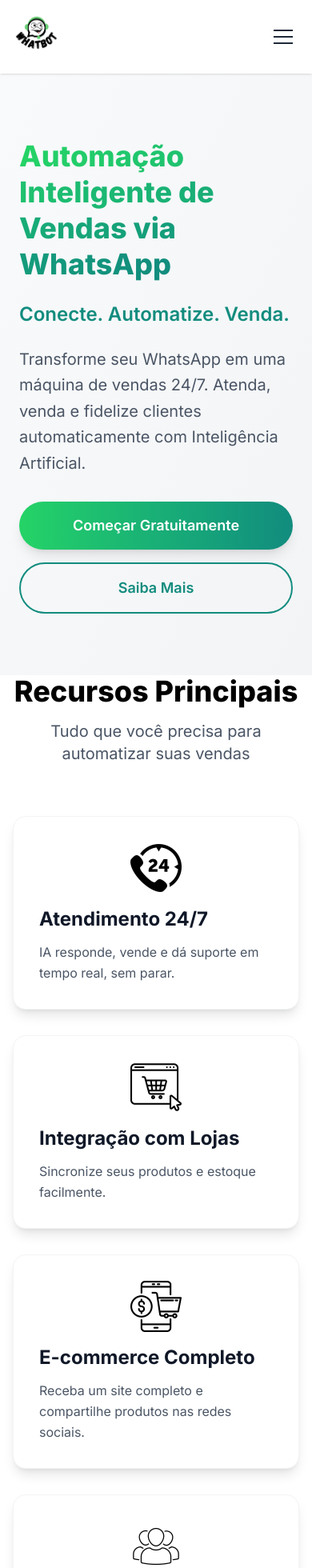
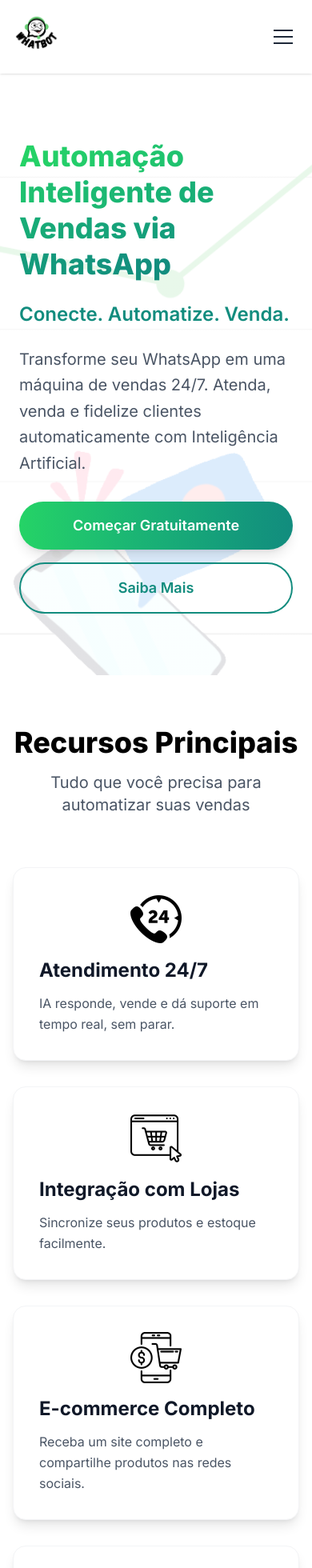
Before and after one commit to Whatbot-IA/frontend_repo, a React (Vite) app: page / in a window 390 px wide. Shown: the top 1960 px of the page at 80% size. Built offline with nearby package versions, Linux system fonts and the light colour scheme.

Commit message:
correcao de sintaxe

```diff
--- a/src/App.jsx
+++ b/src/App.jsx
@@ -144,7 +144,11 @@ function App() {
       </header>
 
       {/* Hero Section */}
-      <section id="hero" className="min-h-screen flex items-center px-4 sm:px-6 lg:px-8 bg-gradient-to-br from-gray-50 to-gray-100 pt-24 lg:pt-0">
+      <section
+        id="hero"
+        className="min-h-screen flex items-center px-4 sm:px-6 lg:px-8 pt-24 lg:pt-0 bg-cover bg-center bg-no-repeat"
+        style={{ backgroundImage: "linear-gradient(rgba(255,255,255,0.85), rgba(255,255,255,0.85)), url('/fundo.png')" }}
+      >
         <div className="max-w-[1400px] mx-auto px-2 w-full">
           <div className="grid lg:grid-cols-2 gap-8 items-center">
             <div className="animate-fade-in-left pl-0 lg:pl-4">
@@ -199,8 +203,10 @@ function App() {
             </div>
           </div>
         </div>
-      </section>      {/* Features Section */}
-      <section id="features" className="min-h-screen flex items-center px-4 sm:px-6 lg:px-8 bg-white">
+      </section>
+
+      {/* Features Section */}
+      <section id="features" className="min-h-screen flex items-center px-4 sm:px-6 lg:px-8 bg-white pt-16 lg:pt-0">
         <div className="max-w-7xl mx-auto w-full">
           <h2 className="text-4xl sm:text-5xl font-extrabold text-center mb-4">Recursos Principais</h2>
           <p className="text-xl text-gray-600 text-center mb-16">
@@ -228,7 +234,7 @@ function App() {
       </section>
 
       {/* How it Works Section */}
-      <section id="how-it-works" className="min-h-screen flex items-center px-4 sm:px-6 lg:px-8 bg-gradient-to-br from-gray-50 to-gray-100">
+      <section id="how-it-works" className="min-h-screen flex items-center px-4 sm:px-6 lg:px-8 bg-gradient-to-br from-gray-50 to-gray-100 pt-16 lg:pt-0">
         <div className="max-w-7xl mx-auto w-full">
           <h2 className="text-4xl sm:text-5xl font-extrabold text-center mb-4">Como Funciona</h2>
           <p className="text-xl text-gray-600 text-center mb-16">
@@ -254,7 +260,7 @@ function App() {
       </section>
 
       {/* Plans Section */}
-      <section id="plans" className="min-h-screen flex items-center px-4 sm:px-6 lg:px-8 bg-white">
+      <section id="plans" className="min-h-screen flex items-center px-4 sm:px-6 lg:px-8 bg-white pt-16 lg:pt-0">
         <div className="max-w-7xl mx-auto w-full">
           <h2 className="text-4xl sm:text-5xl font-extrabold text-center mb-4">Planos e Preços</h2>
           <p className="text-xl text-gray-600 text-center mb-16">
@@ -304,7 +310,7 @@ function App() {
       </section>
 
       {/* CTA Section */}
-      <section id="contact" className="min-h-screen flex items-center px-4 sm:px-6 lg:px-8 bg-gradient-to-r from-whatsapp-primary to-whatsapp-secondary text-white text-center">
+      <section id="contact" className="min-h-screen flex items-center px-4 sm:px-6 lg:px-8 bg-gradient-to-r from-whatsapp-primary to-whatsapp-secondary text-white text-center pt-16 lg:pt-0">
         <div className="max-w-4xl mx-auto w-full">
           <h2 className="text-4xl sm:text-5xl font-extrabold mb-6">
             Pronto para Revolucionar suas Vendas?
@@ -324,8 +330,7 @@ function App() {
           <div className="grid sm:grid-cols-2 lg:grid-cols-4 gap-12 mb-12">
             <div>
               <div className="flex items-center gap-2 text-2xl font-bold mb-4">
-                <span className="text-3xl">🤖</span>
-                <span>Whatbot IA</span>
+                <span>Whatbot</span>
               </div>
               <p className="text-gray-400">Automação inteligente de vendas via WhatsApp</p>
             </div>
@@ -349,12 +354,12 @@ function App() {
               <h4 className="text-lg font-semibold mb-4">Contato</h4>
               <ul className="space-y-2 text-gray-400">
                 <li><a href="mailto:contato@whatbot.com" className="hover:text-whatsapp-primary transition">contato@whatbot.com</a></li>
-                <li><a href="tel:+5511999999999" className="hover:text-whatsapp-primary transition">+55 11 99999-9999</a></li>
+                <li><a href="tel:+244929782402" className="hover:text-whatsapp-primary transition">+244 929 782 402</a></li>
               </ul>
             </div>
           </div>
           <div className="border-t border-gray-800 pt-8 text-center text-gray-400">
-            <p>&copy; 2025 Whatbot IA. Todos os direitos reservados.</p>
+            <p>&copy; {new Date().getFullYear()} Whatbot. Todos os direitos reservados.</p>
           </div>
         </div>
       </footer>
```
